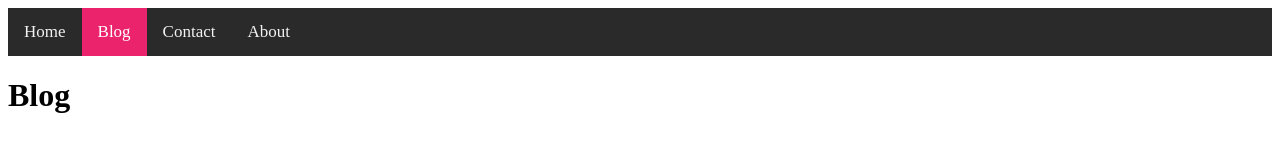
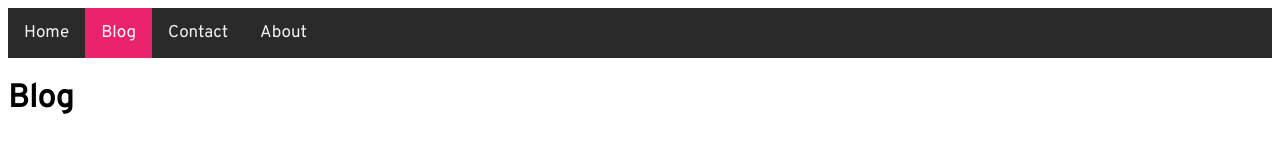
Before and after one commit to amb2127/asc-12.github.io, a plain HTML site: page blog.html in a window 1280 px wide. Drawn offline with Linux system fonts and the light colour scheme.

Commit message:
overpass

```diff
--- a/blog.html
+++ b/blog.html
@@ -3,6 +3,10 @@
     <head>
         <link rel="icon" href="favicon.png" type="image/x-icon">
         <link rel="stylesheet" href="style.css">
+        <!--i love overpass-->
+        <link rel="preconnect" href="https://fonts.googleapis.com">
+        <link rel="preconnect" href="https://fonts.gstatic.com" crossorigin>
+        <link href="https://fonts.googleapis.com/css2?family=Overpass&display=swap" rel="stylesheet">
         <title>Blog | asc-12</title>
     </head>
     <body>
--- a/style.css
+++ b/style.css
@@ -1,3 +1,7 @@
+
+html {
+    font-family: "Overpass", sans-serif;
+  }
 /* Add a black background color to the top navigation */
 .topnav {
     background-color: #2a2a2a;
```
